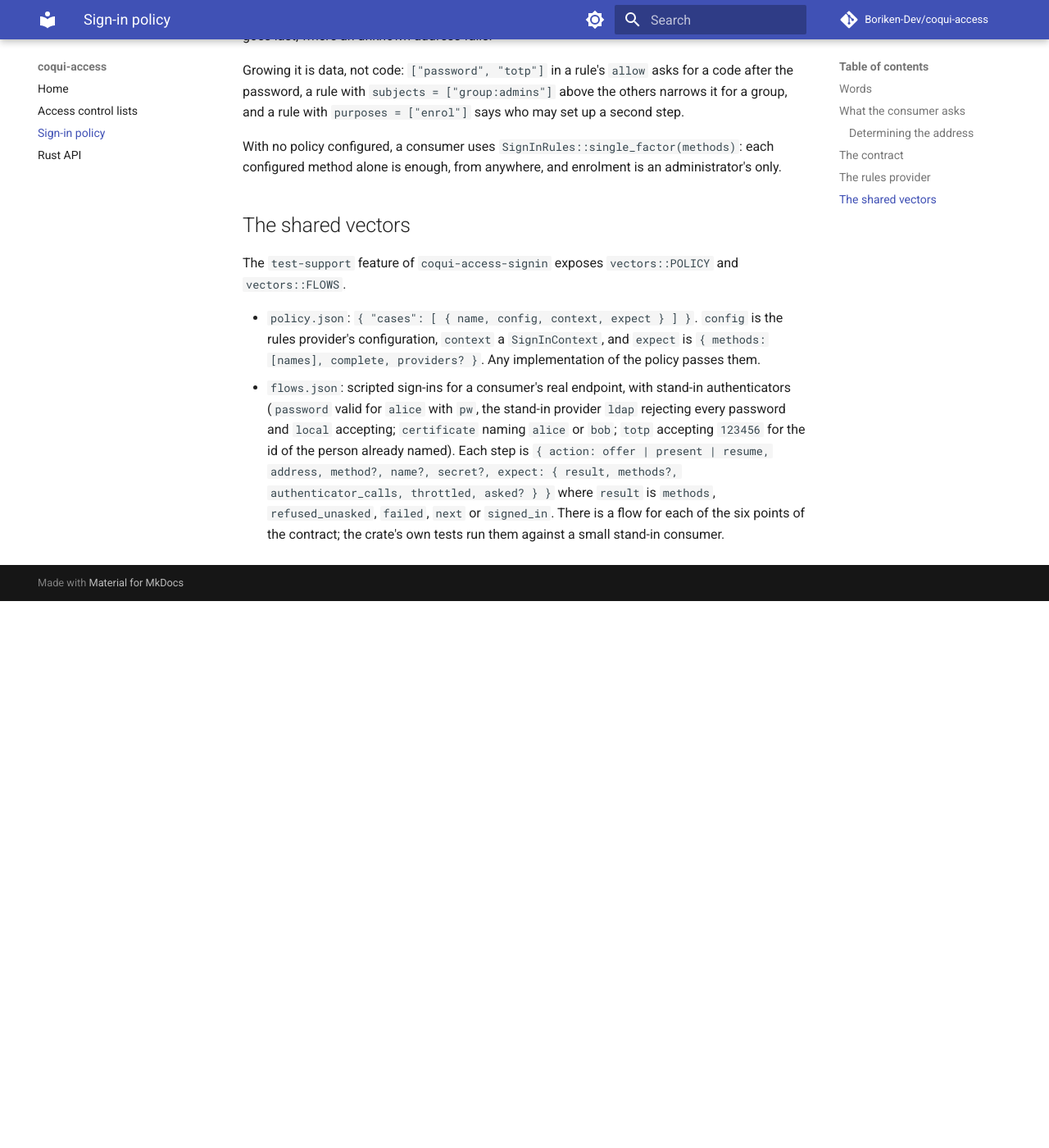
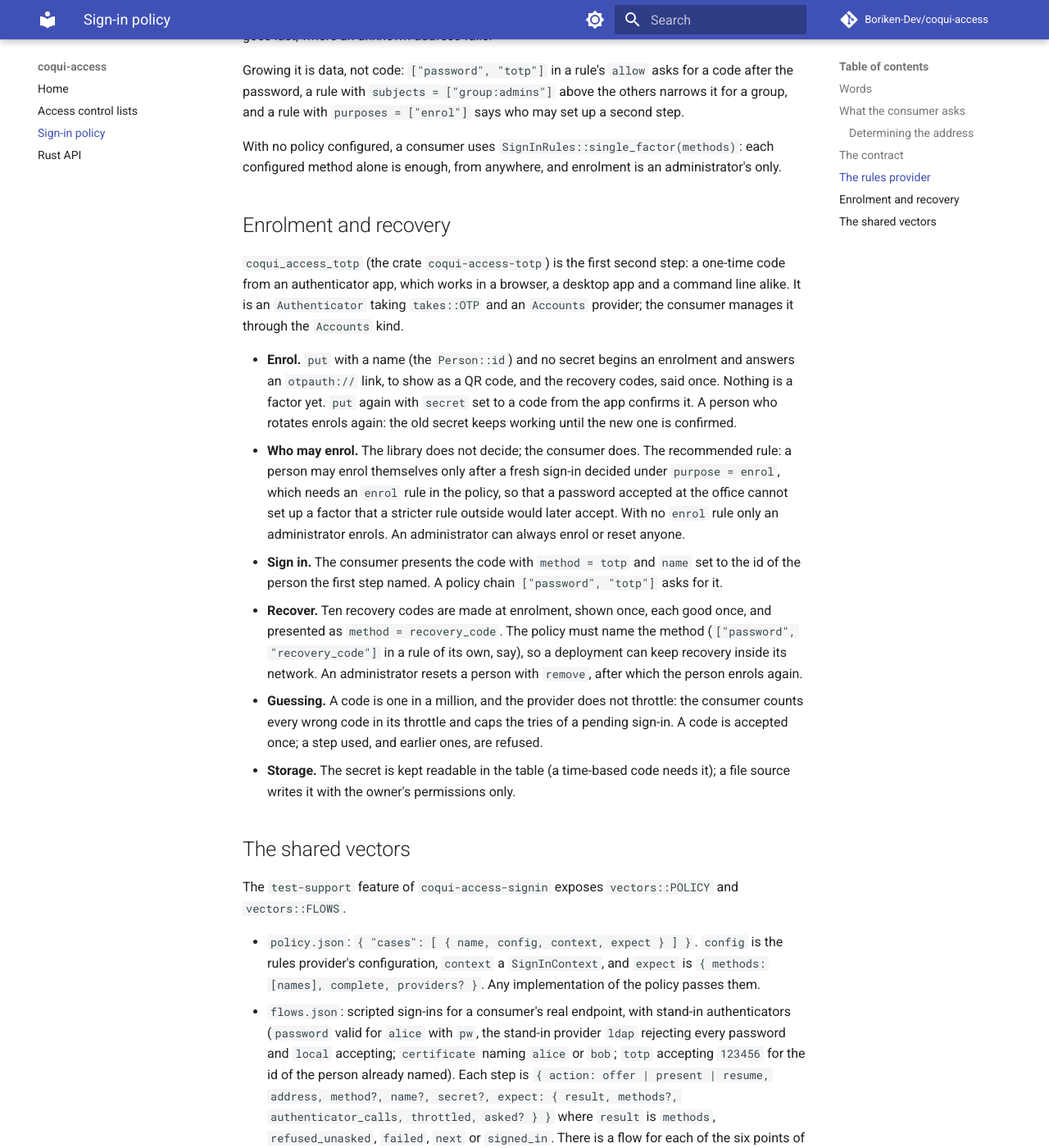
Before and after one commit to Boriken-Dev/coqui-access, an MkDocs documentation site: the page built from docs/sign-in.md, in a window 1280 px wide and 1400 px high, scrolled down 3091 px. Shown: the whole window at 82% size. Built offline with MkDocs 1.6.1 and Material for MkDocs 9.7.7, drawn with Linux system fonts in a browser that asks for light colours; comment, search, counter and statistics services are not loaded; before the commit the page ends 3824 px from its top, so only the background shows below that.

Commit message:
docs: enrolment and recovery in the sign-in contract, and the provider tables

```diff
--- a/docs/sign-in.md
+++ b/docs/sign-in.md
@@ -114,6 +114,34 @@ a rule with `purposes = ["enrol"]` says who may set up a second step.
 With no policy configured, a consumer uses `SignInRules::single_factor(methods)`: each
 configured method alone is enough, from anywhere, and enrolment is an administrator's only.
 
+## Enrolment and recovery
+
+`coqui_access_totp` (the crate `coqui-access-totp`) is the first second step: a one-time code from
+an authenticator app, which works in a browser, a desktop app and a command line alike. It is an
+`Authenticator` taking `takes::OTP` and an `Accounts` provider; the consumer manages it through the
+`Accounts` kind.
+
+- **Enrol.** `put` with a name (the `Person::id`) and no secret begins an enrolment and answers an
+  `otpauth://` link, to show as a QR code, and the recovery codes, said once. Nothing is a factor
+  yet. `put` again with `secret` set to a code from the app confirms it. A person who rotates
+  enrols again: the old secret keeps working until the new one is confirmed.
+- **Who may enrol.** The library does not decide; the consumer does. The recommended rule:
+  a person may enrol themselves only after a fresh sign-in decided under `purpose = enrol`, which
+  needs an `enrol` rule in the policy, so that a password accepted at the office cannot set up a
+  factor that a stricter rule outside would later accept. With no `enrol` rule only an
+  administrator enrols. An administrator can always enrol or reset anyone.
+- **Sign in.** The consumer presents the code with `method = totp` and `name` set to the id of the
+  person the first step named. A policy chain `["password", "totp"]` asks for it.
+- **Recover.** Ten recovery codes are made at enrolment, shown once, each good once, and presented
+  as `method = recovery_code`. The policy must name the method (`["password", "recovery_code"]`
+  in a rule of its own, say), so a deployment can keep recovery inside its network. An
+  administrator resets a person with `remove`, after which the person enrols again.
+- **Guessing.** A code is one in a million, and the provider does not throttle: the consumer counts
+  every wrong code in its throttle and caps the tries of a pending sign-in. A code is accepted
+  once; a step used, and earlier ones, are refused.
+- **Storage.** The secret is kept readable in the table (a time-based code needs it); a file
+  source writes it with the owner's permissions only.
+
 ## The shared vectors
 
 The `test-support` feature of `coqui-access-signin` exposes `vectors::POLICY` and `vectors::FLOWS`.
```
Also changed, not shown: AGENTS.md (+2 -2 lines), CHANGELOG.md (+4 -0 lines), docs/index.md (+1 -0 lines), 1 other file.
